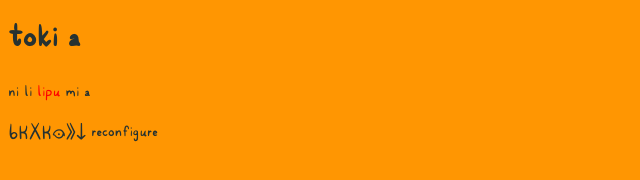
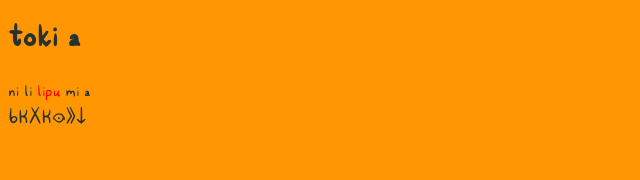
Before and after one commit to yan-Mayeka/yan-Mayeka.github.io, a plain HTML site: page index.html in a window 1280 px wide. Shown: the whole page, without its empty margins (0-640 px from the left). Drawn offline with Linux system fonts and the light colour scheme.

Commit message:
Update index.html

```diff
--- a/index.html
+++ b/index.html
@@ -11,6 +11,5 @@
         }
 </style>
 <h1 class="Lukazellig">toki a</h1>
-<p class="Lukazellig">ni li <span style="color:red;">lipu</span> mi a</p>
-<p class="Lukazellig">󱥞󱤘󱤂󱤘󱤮󱤉󱥁 reconfigure</p>
+<p class="Lukazellig">ni li <span style="color:red;">lipu</span> mi a <br> 󱥞󱤘󱤂󱤘󱤮󱤉󱥁 </p>
   </head>
```
